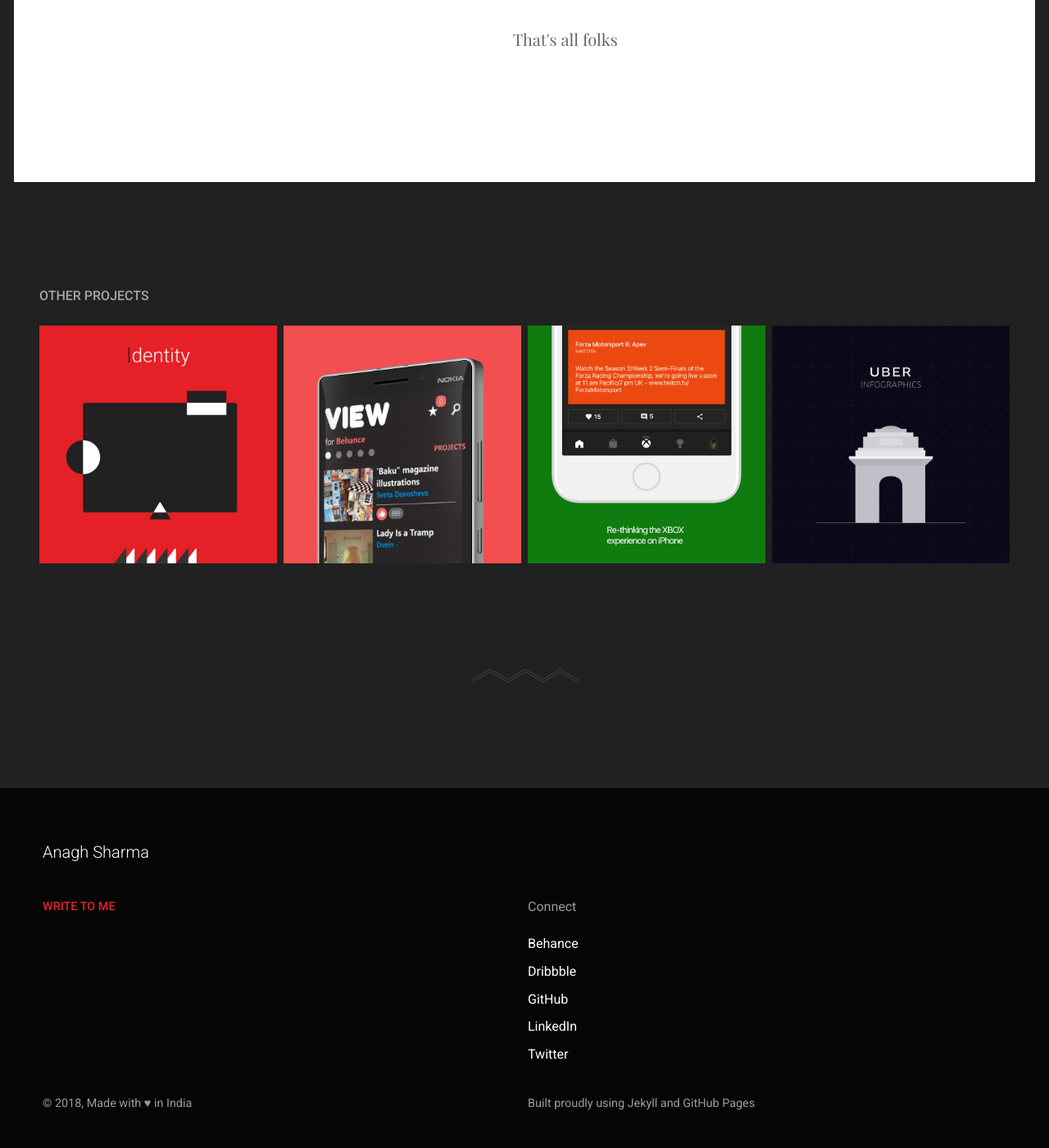
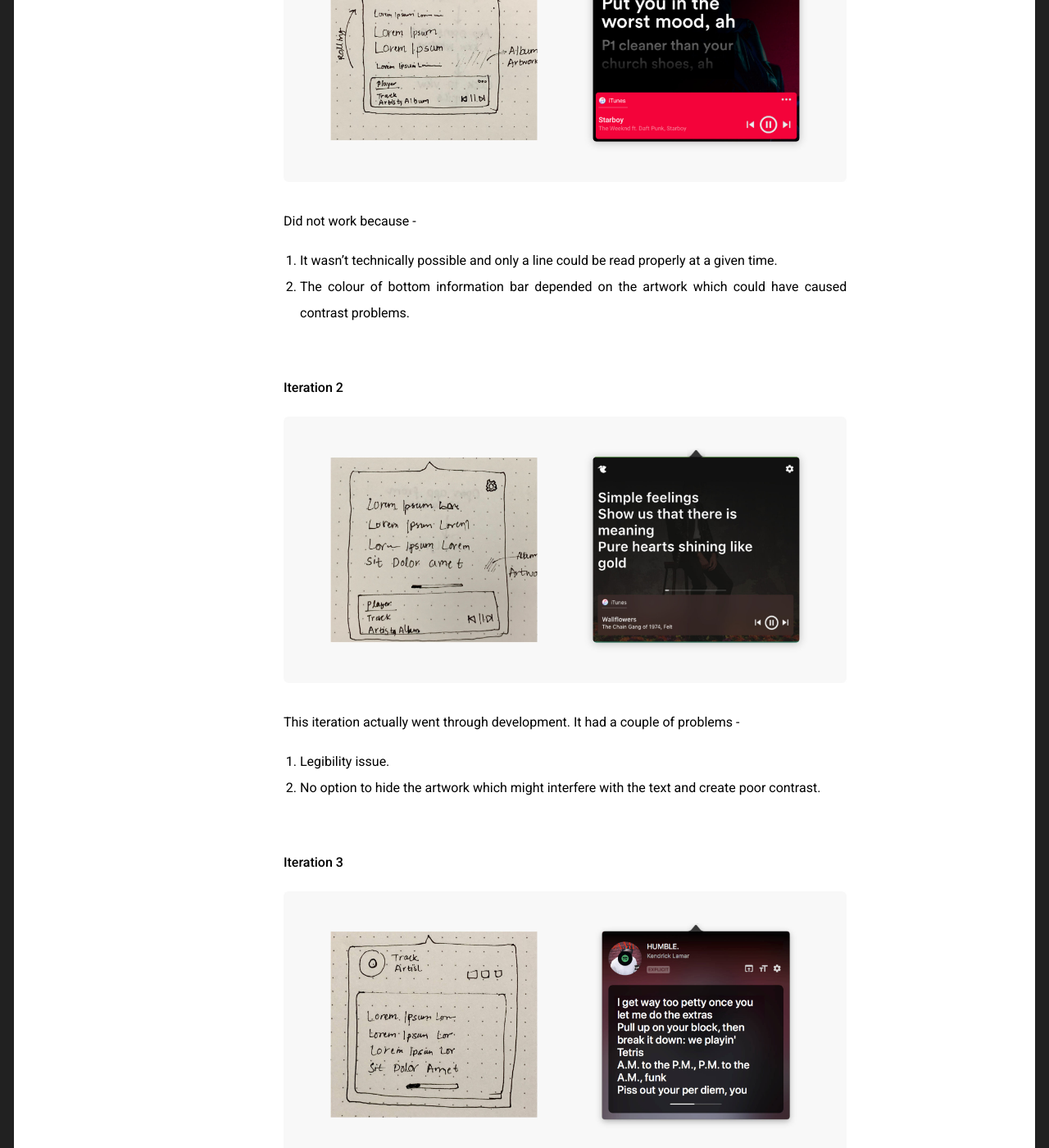
Before and after one commit to AnaghSharma/anaghsharma.github.io, a Jekyll site: the page built from _pages/projects/carol.html, in a window 1280 px wide and 1400 px high, scrolled down 4243 px. Shown: the whole window at 82% size. Built offline with Jekyll 4.4.1, drawn with Linux system fonts in a browser that asks for light colours; nearby versions of some CDN libraries; some of the changed text lies outside the part shown.

Commit message:
Added wireframes section in Carol project

```diff
--- a/_pages/projects/carol.html
+++ b/_pages/projects/carol.html
@@ -60,7 +60,31 @@
                   </ol>
                 </p>
                 <h5 class="font-dark font-secondary-bold font-content mt5">Wireframes</h5>
-                <p class="text-justify font-dark lh-copy mt4"></p>
+                <h6 class="font-dark font-medium mt5">Iteration 1</h6>
+                <img class="mt3" src="/assets/images/projects/carol/cs-third.jpg" alt="Wireframe 1"/>
+                <p class="text-justify font-dark lh-copy mt4">Did not work because -
+                  <ol class="font-dark text-justify lh-copy mb4">
+                    <li>It wasn’t technically possible and only a line could be read properly at a given time.</li>
+                    <li>The colour of bottom information bar depended on the artwork which could have caused contrast problems.</li>
+                  </ol>
+                </p>
+                <h6 class="font-dark font-medium mt5">Iteration 2</h6>
+                <img class="mt3" src="/assets/images/projects/carol/cs-fourth.jpg" alt="Wireframe 2"/>
+                <p class="text-justify font-dark lh-copy mt4">This iteration actually went through development. It had a couple of problems -
+                  <ol class="font-dark text-justify lh-copy mb4">
+                    <li>Legibility issue.</li>
+                    <li>No option to hide the artwork which might interfere with the text and create poor contrast.</li>
+                  </ol>
+                </p>
+                <h6 class="font-dark font-medium mt5">Iteration 3</h6>
+                <img class="mt3" src="/assets/images/projects/carol/cs-fifth.jpg" alt="Wireframe 3"/>
+                <p class="text-justify font-dark lh-copy mt4">This is the final iteration -
+                  <ol class="font-dark text-justify lh-copy mb4">
+                    <li>Better contrast irrespective of the background album artwork as the text container is dark.</li>
+                    <li>Option to change type size for better legibility.</li>
+                    <li>Meta information display such as Explicit tag, etc.</li>
+                  </ol>
+                </p>
                 <h5 class="font-dark font-secondary-bold font-content mt5">Visual Design</h5>
                 <p class="text-justify font-dark lh-copy mt4"></p>
                 <h5 class="font-dark font-secondary-bold font-content mt5">Learnings</h5>
```
Also changed, not shown: assets/images/projects/carol/cs-fifth.jpg (added), assets/images/projects/carol/cs-fourth.jpg (added), assets/images/projects/carol/cs-third.jpg (added).
